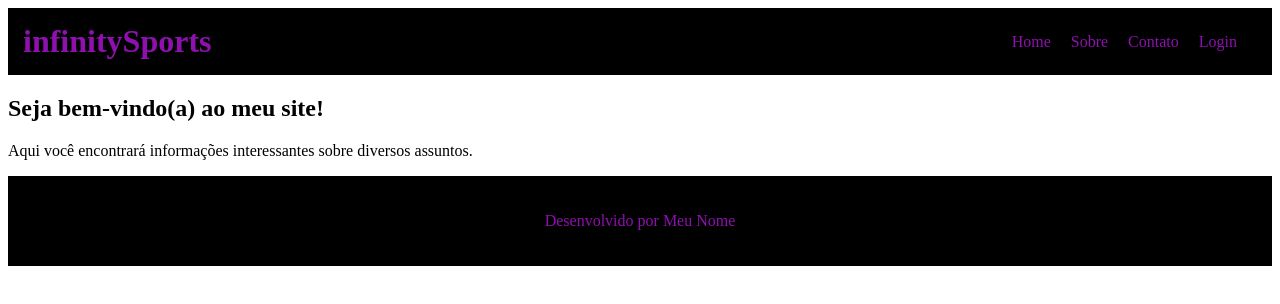
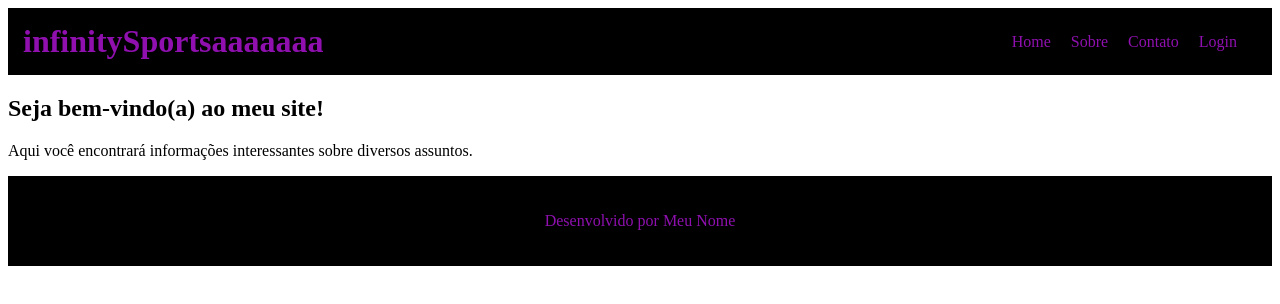
Before and after one commit to geovaniiixz/geovani, a plain HTML site: page index.html in a window 1280 px wide. Drawn offline with Linux system fonts and the light colour scheme.

Commit message:
Update index.html

```diff
--- a/index.html
+++ b/index.html
@@ -6,7 +6,7 @@
 </head>
 <body>
 	<header>
-		<h1>infinitySports</h1>
+		<h1>infinitySportsaaaaaaa</h1>
 		<nav>
 			<ul>
 				<li><a href="#">Home</a></li>
```
